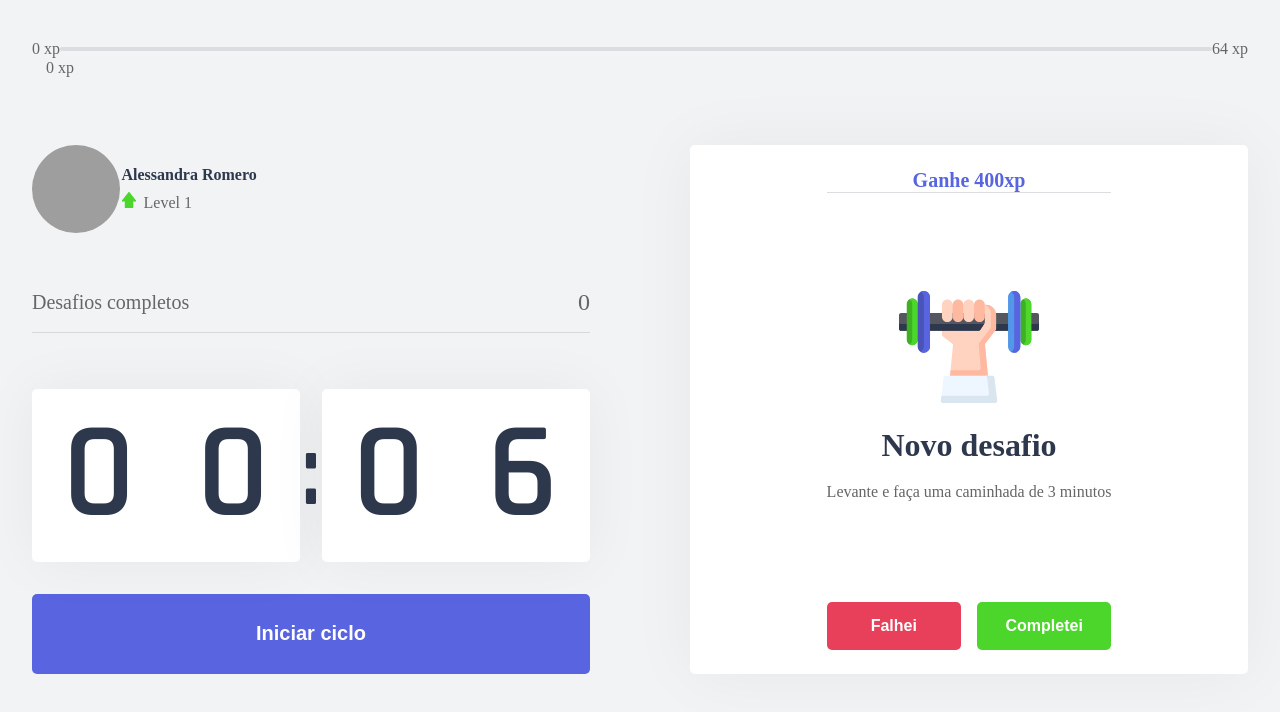
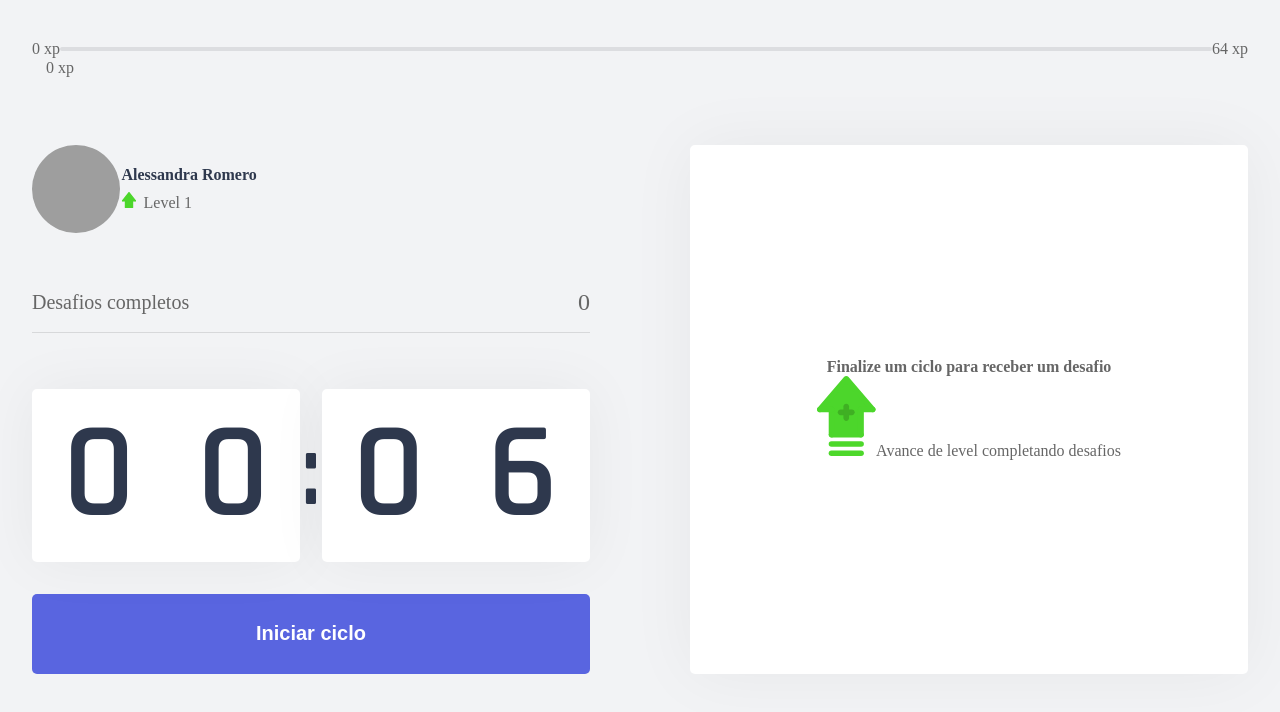
Before and after one commit to AlessandraRomero/Moveit, a Next.js app: page / in a window 1280 px wide. Shown: the top 712 px of the page. Built offline with nearby package versions, Linux system fonts and the light colour scheme; grey boxes are pictures that could not be loaded.

Commit message:
Substituindo valores

```diff
--- a/src/compontents/ChallengeBox.tsx
+++ b/src/compontents/ChallengeBox.tsx
@@ -3,25 +3,26 @@
 import styles from '../styles/components/ChallengeBox.module.css'
 
 export function ChallengeBox(){
-    const contextData = useContext(ChallengesContext)
-    const hasActiveChallenge = true
+    const { activeChallenge, resetChallenge } = useContext(ChallengesContext)
+
 
   return(
      <div className={styles.challengeBoxContainer}>
-        {hasActiveChallenge ? (
+        { activeChallenge ? (
             <div className={styles.challengeActive}>
-                <header>Ganhe 400xp</header>
+                <header>Ganhe {activeChallenge.amount} xp</header>
 
                 <main>
-                   <img src="icons/body.svg" alt=""/>
+                   <img src={`icons/${activeChallenge.type}.svg`} alt=""/>
                    <strong>Novo desafio</strong>
-                   <p>Levante e faça uma caminhada de 3 minutos</p>
+                   <p>{activeChallenge.description}</p>
                 </main>
 
                 <footer>
                     <button
                     type="button"
                     className={styles.challengeFailedButton}
+                    onClick={resetChallenge}
                     >
                         Falhei
                         </button>
```
